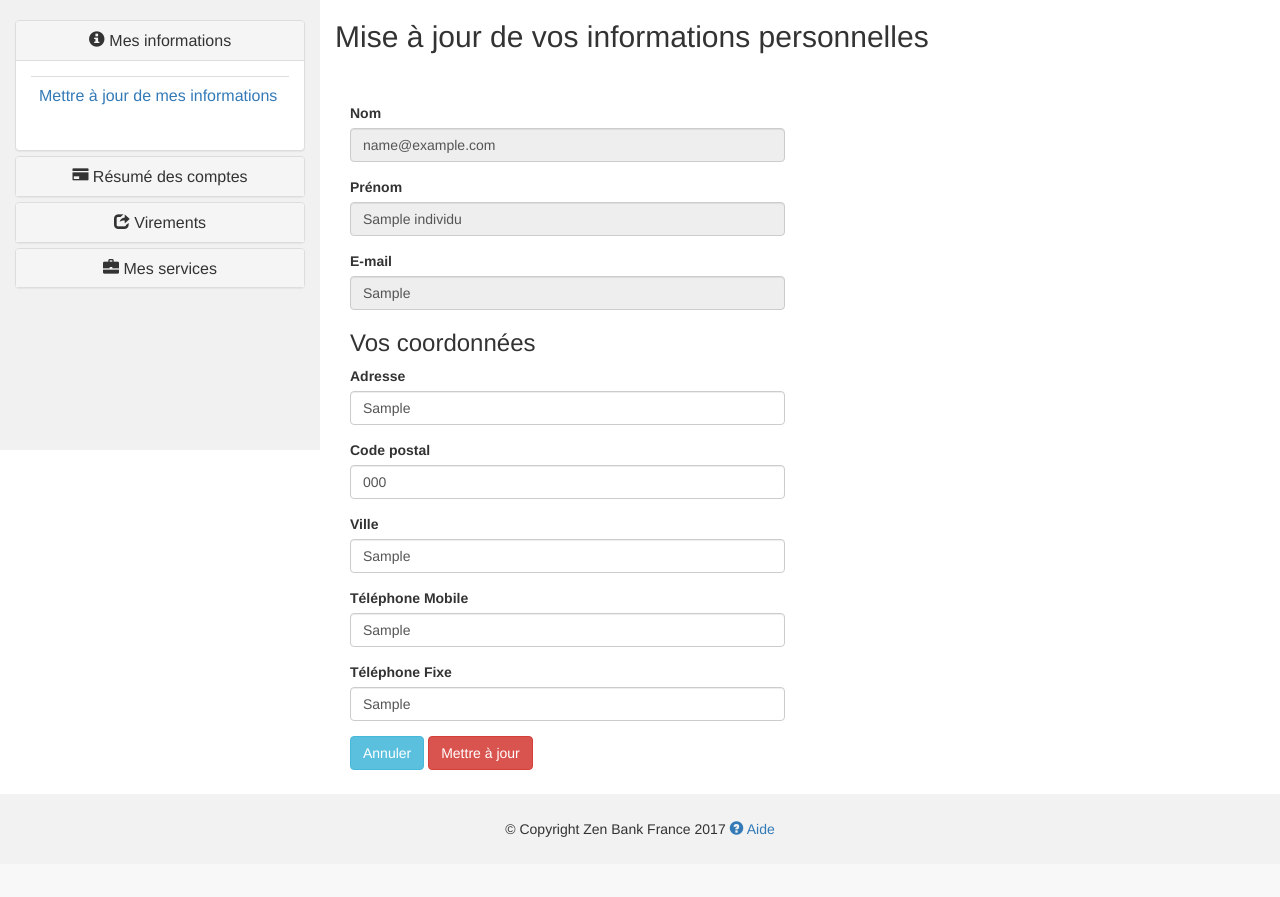
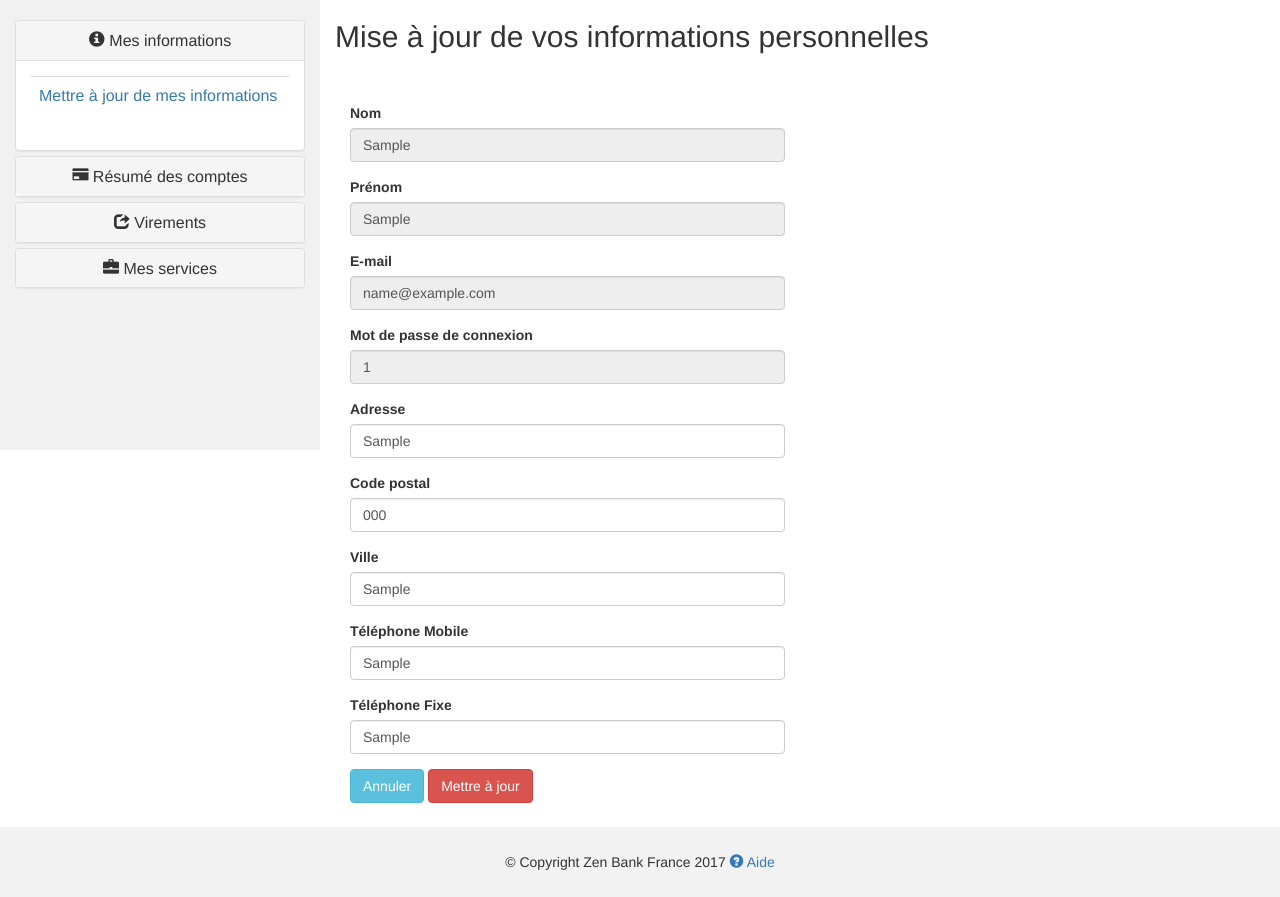
Before and after one commit to alexdudu77/ProjetWebZenBank, a PHP site: page /interfaceClientInformations.php in a window 1280 px wide. Shown: the part 66-963 px from the top of the page. Before the commit the page ends 903 px from the top, so only its background shows below. Run offline with PHP 8.4, Linux system fonts and the light colour scheme; the visitor is signed in with stand-in values (Sample User, id 1); tables that the repository leaves empty hold one stand-in row (values such as "Sample post"); some libraries are stand-ins or nearby versions.

Commit message:
Mes informations
Ajout de l'affichage du mot de passe
Erreur de chargement des informations

```diff
--- a/interfaceClientInformationsTraitement.php
+++ b/interfaceClientInformationsTraitement.php
@@ -1,24 +1,27 @@
 <?php
   function afficherMesInformations($id_indiv)
   {
-    $sql = "select nom, prenom, email, portable, fixe, adresse, code_postal, ville from individus where id=".$id_indiv."";
+    $sql = "select nom, prenom, email, portable, fixe, adresse, code_postal, ville, mot_de_passe from individus where id=".$id_indiv."";
     $requete = executeQuery($sql);
 
     while ( $result = $requete->fetch_row() )
     {
       echo "<div class='form-group'>";
       echo "<label for='emailClient'>Nom</label>";
-      echo "<input type='email' class='form-control' id='nom' value=".$result[2]." readonly>";
+      echo "<input type='email' class='form-control' id='nom' value=".$result[0]." readonly>";
       echo "</div>";
       echo "<div class='form-group'>";
       echo "<label for='emailClient'>Prénom</label>";
-      echo "<input type='email' class='form-control' id='prenom' value='".$result[0]."' readonly>";
+      echo "<input type='email' class='form-control' id='prenom' value='".$result[1]."' readonly>";
       echo "</div>";
       echo "<div class='form-group'>";
       echo "<label for='emailClient'>E-mail</label>";
-      echo "<input type='email' class='form-control' id='emailClient' value='".$result[1]."' readonly>";
+      echo "<input type='email' class='form-control' id='emailClient' value='".$result[2]."' readonly>";
       echo "</div>";
-      echo "<h3 id='coordonnees'>Vos coordonnées</h3>";
+      echo "<div class='form-group'>";
+      echo "<label for='emailClient'>Mot de passe de connexion</label>";
+      echo "<input type='email' class='form-control' id='mdp' value='".$result[8]."' readonly>";
+      echo "</div>";
       echo "<div class='form-group'>";
       echo "<label for='adresseClient'>Adresse</label>";
       echo "<input type='text' class='form-control' name='adresseClient' value='".$result[5]."' required>";
```
